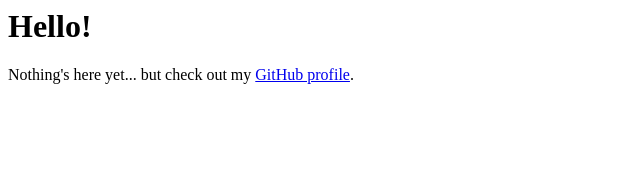
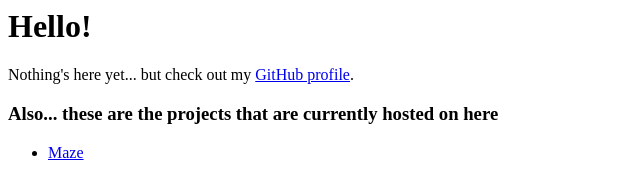
Before and after one commit to Timic3/timic.github.io, a plain HTML site: page index.html in a window 1280 px wide. Shown: the whole page, without its empty margins (0-640 px from the left). Drawn offline with Linux system fonts and the light colour scheme.

Commit message:
Added list of projects to the website index

```diff
--- a/index.html
+++ b/index.html
@@ -5,5 +5,9 @@
 	<body>
 		<h1>Hello!</h1>
 		<p>Nothing's here yet... but check out my <a href="https://github.com/Timic3">GitHub profile</a>.</p>
+		<h3>Also... these are the projects that are currently hosted on here</h3>
+		<ul>
+			<li><a href="https://timic3.github.io/Maze/">Maze</a></li>
+		</ul>
 	</body>
 </html>
```
